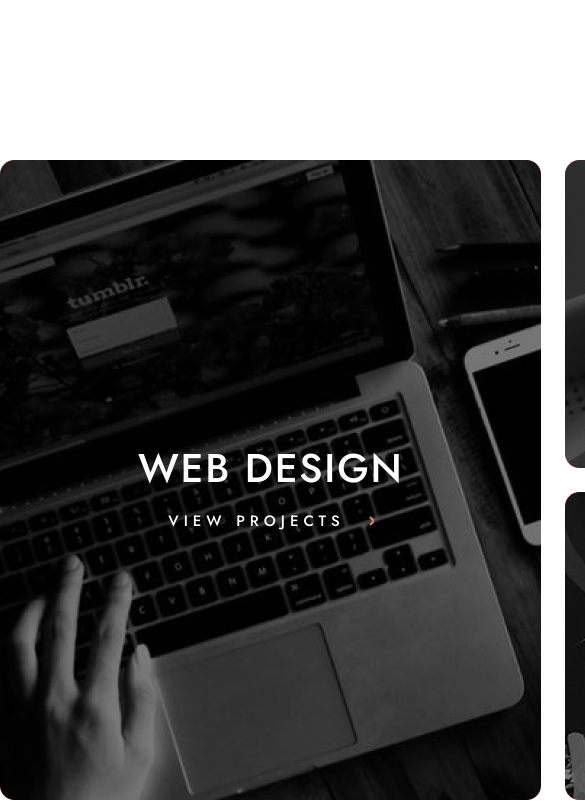
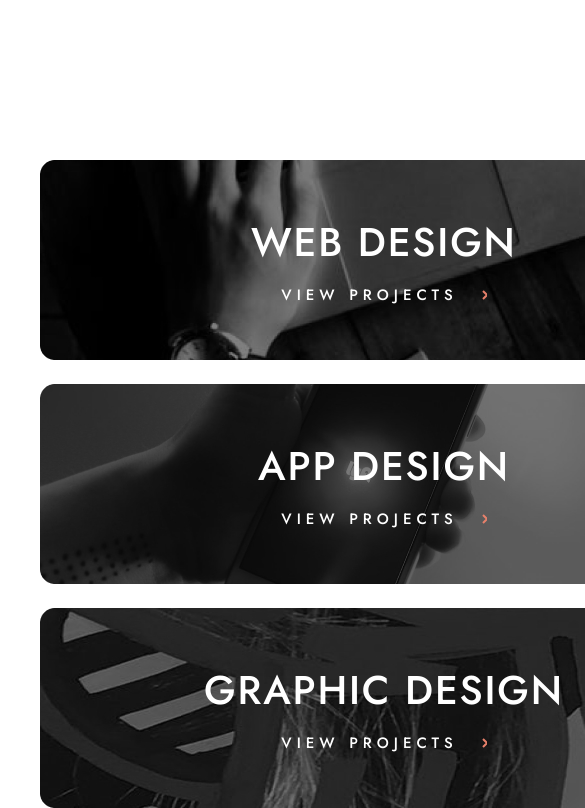
Before and after one commit to GiOrGI175/markup, a plain HTML site: page index.html in a window 390 px wide. Shown: the part 998-1806 px from the top of the page, 585 px wide, since content can reach past the window. Drawn offline with Linux system fonts and the light colour scheme.

Commit message:
responsive
add section 2 responsive

```diff
--- a/css/style.css
+++ b/css/style.css
@@ -318,4 +318,93 @@ header {
     display: flex;
     text-align: center;
   }
+
+  .grid_container {
+    grid-template-columns: repeat(3, 1fr);
+    grid-template-rows: repeat(3, 1fr);
+    grid-gap: 24px;
+  }
+
+  .grid_box_1 {
+    grid-column: 2;
+    grid-row: 1;
+  }
+
+  .grid_box_2 {
+    grid-column: 2;
+    grid-row: 2;
+  }
+
+  .grid_box_3 {
+    grid-column: 2;
+    grid-row: 3;
+  }
+
+  .section2_foto {
+    display: none;
+  }
+
+  .card1 {
+    background-image: url(../img/Bitmap-tablet.jpg);
+    width: 43.063rem;
+    height: 12.5rem;
+    display: flex;
+    justify-content: center;
+    align-items: center;
+  }
+
+  .card2 {
+    background-image: url(../img/Bitmap2-tablet.jpg);
+    width: 43.063rem;
+    height: 12.5rem;
+  }
+
+  .card3 {
+    background-image: url(../img/Bitmap3-tablet.jpg);
+    width: 43.063rem;
+    height: 12.5rem;
+  }
+
+  .foto_text_big_box_for_opasity {
+    width: 43.063rem;
+    height: 12.5rem;
+    border-radius: 0rem;
+    cursor: none;
+    background-color: transparent;
+    display: none;
+    display: flex;
+    justify-content: center;
+    align-items: center;
+  }
+
+  .foto_text {
+    display: flex;
+    justify-content: center;
+    align-items: center;
+  }
+
+  .foto_text > .text_h2 {
+    /* width: 16.75rem;
+    height: 5.875rem; */
+    position: static;
+    /* bottom: 22.938rem;
+    left: 8.563rem;
+    display: flex;
+    flex-direction: column;
+    justify-content: center;
+    align-items: center;
+    color: var(--whiteColor); */
+  }
+
+  .foto_text_small_box_for_opasity {
+    width: 43.063rem;
+    height: 12.5rem;
+    border-radius: 0.875rem;
+    cursor: pointer;
+    background-color: transparent;
+  }
+
+  .foto_text > .text_h2_small_box {
+    position: static;
+  }
 }
--- a/index.html
+++ b/index.html
@@ -50,7 +50,7 @@
       <section class="section2 grid_container">
         <div class="card1 grid_box_1">
           <div class="foto_text foto_text_big_box_for_opasity">
-            <img src="./img/Bitmap1.png" alt="" />
+            <img src="./img/Bitmap1.png" alt="" class="section2_foto" />
             <div class="text_h2">
               <h2>WEB DESIGN</h2>
               <span>
@@ -64,7 +64,7 @@
         </div>
         <div class="card2 grid_box_2">
           <div class="foto_text foto_text_small_box_for_opasity">
-            <img src="./img/Bitmap2.png" alt="" />
+            <img src="./img/Bitmap2.png" alt="" class="section2_foto" />
             <div class="text_h2_small_box">
               <h2>APP DESIGN</h2>
               <span>
@@ -78,7 +78,7 @@
         </div>
         <div class="card3 grid_box_3">
           <div class="foto_text foto_text_small_box_for_opasity">
-            <img src="./img/Bitmap.png" alt="" />
+            <img src="./img/Bitmap.png" alt="" class="section2_foto" />
             <div class="text_h2_small_box">
               <h2>GRAPHIC DESIGN</h2>
               <span>
```
Also changed, not shown: img/Bitmap-tablet.jpg (added), img/Bitmap2-tablet.jpg (added), img/Bitmap3-tablet.jpg (added).
